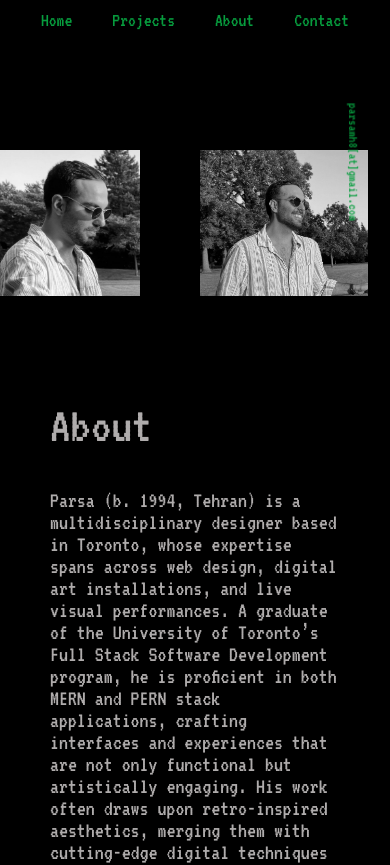
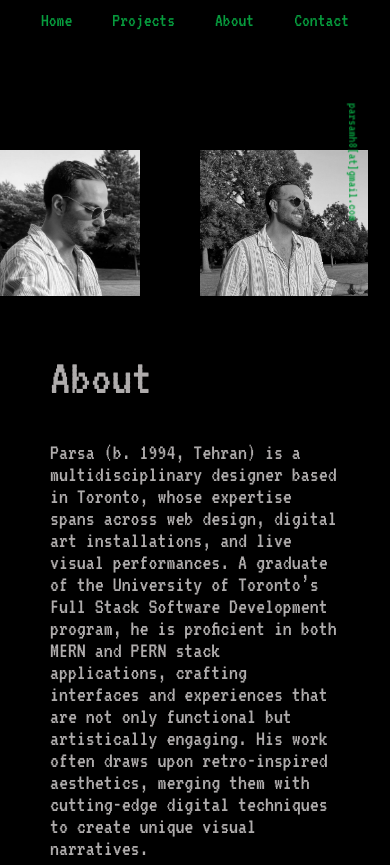
Before and after one commit to parsamh8/Portfolio-React, a React (Vite) app: page /about in a window 390 px wide. Shown: the top 865 px of the page. Built offline with nearby package versions, Linux system fonts and the light colour scheme.

Commit message:
media600 pos

```diff
--- a/src/style.css
+++ b/src/style.css
@@ -572,7 +572,7 @@ margin-top: 20vh;
   .about-container {
     margin-right: 0;
     font-size: 1rem;
-    margin-top: 15rem;
+    margin-top: 12rem;
   }
 
   .selfImg2 {
```
